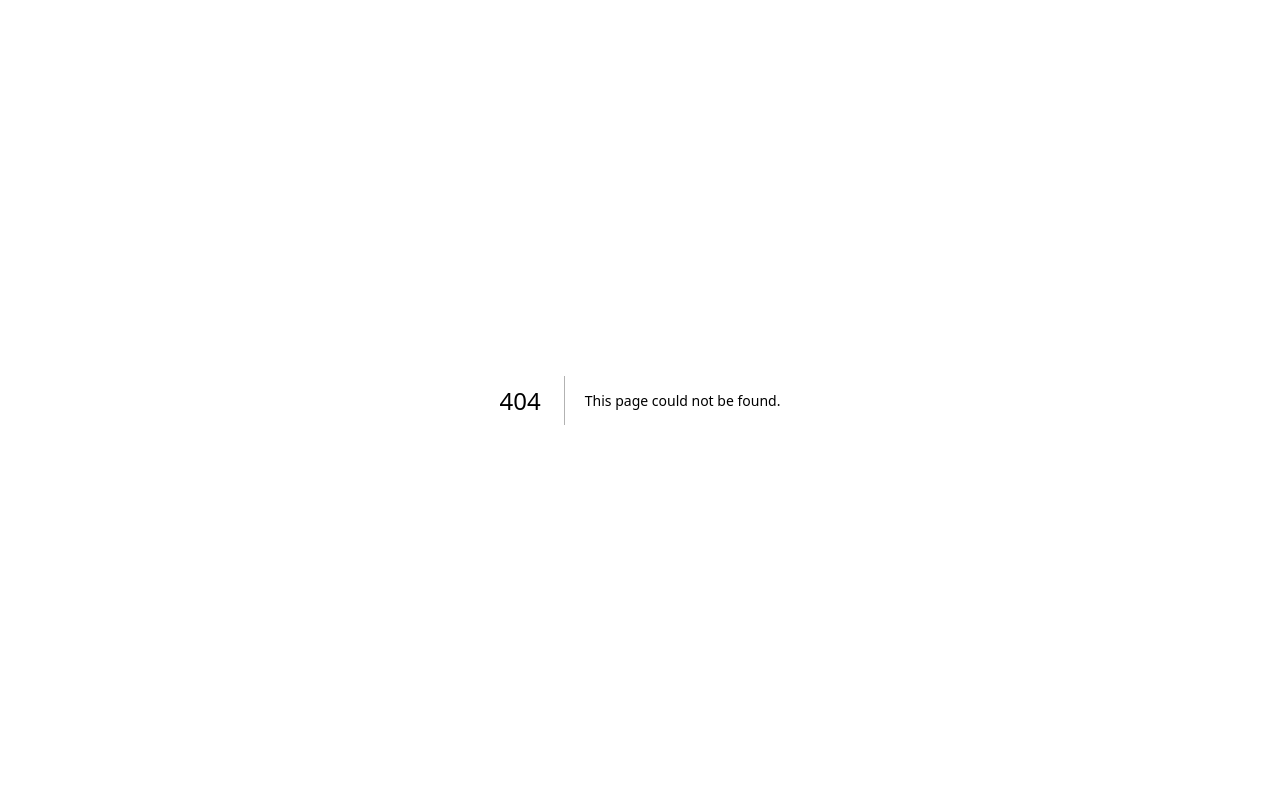
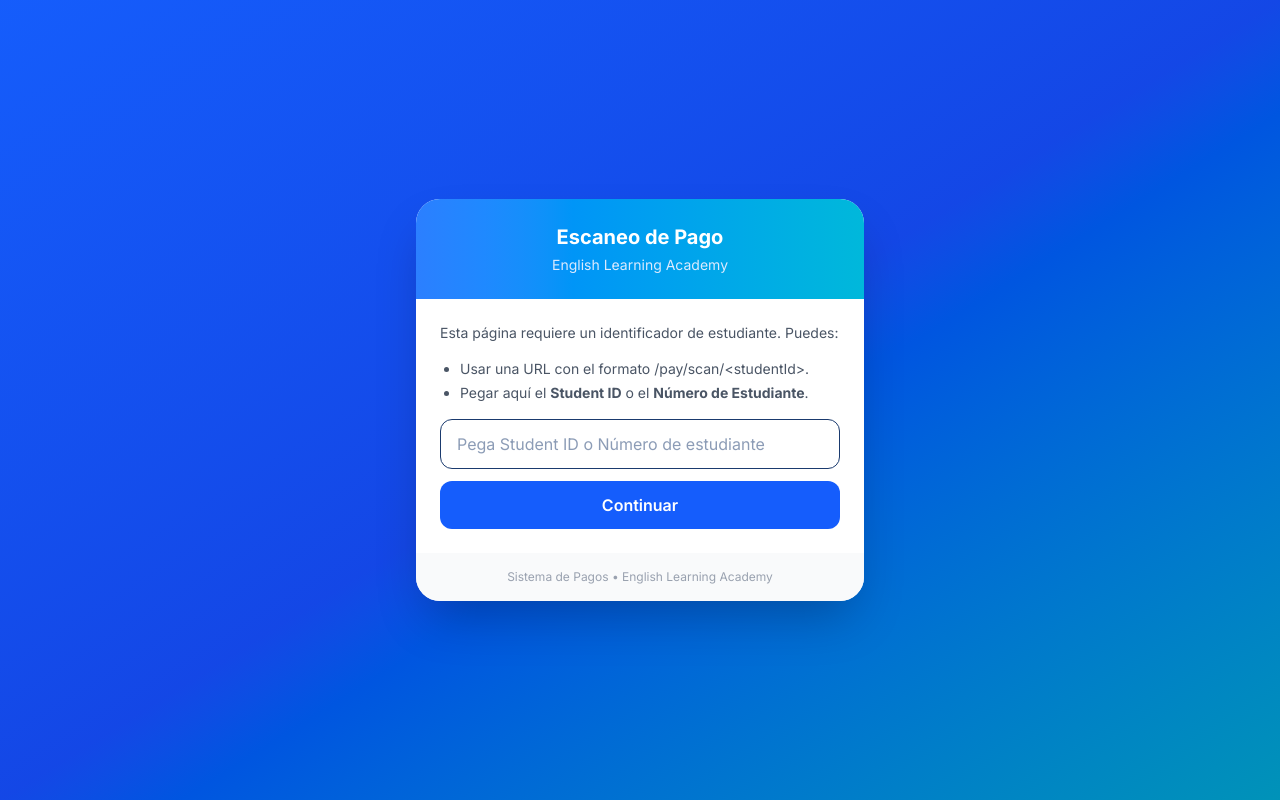
Before and after one commit to Aaron0305/ingles_frontend, a Next.js app: page /pay/scan in a window 1280 px wide. Before the commit this address had no page. Built offline with nearby package versions, Linux system fonts and the light colour scheme.

Commit message:
pagos con qr

```diff
--- a/app/pay/scan/[studentId]/page.tsx
+++ b/app/pay/scan/[studentId]/page.tsx
@@ -61,7 +61,7 @@ export default function PayScanPage() {
             // Obtener pagos del estudiante
             const paymentsRes = await fetch(`${API_URL}/api/payments?studentId=${studentId}`);
             const paymentsData = await paymentsRes.json();
-            const payments = paymentsData.payments || [];
+            const payments = Array.isArray(paymentsData) ? paymentsData : [];
 
             // Encontrar el primer mes pendiente del año actual
             const currentYear = new Date().getFullYear();
--- /dev/null
+++ b/app/pay/scan/page.tsx
@@ -0,0 +1,112 @@
+"use client";
+
+import { useEffect, useState } from "react";
+import { useRouter, useSearchParams } from "next/navigation";
+
+const getApiUrl = () => {
+  if (typeof window !== "undefined" && window.location.hostname !== "localhost") {
+    return "https://ingles-backend.vercel.app";
+  }
+  return "http://localhost:3001";
+};
+
+export default function PayScanLanding() {
+  const router = useRouter();
+  const searchParams = useSearchParams();
+  const [input, setInput] = useState("");
+  const [loading, setLoading] = useState(false);
+  const [error, setError] = useState<string | null>(null);
+
+  // Soporta redirección automática si viene ?id=<studentId>
+  useEffect(() => {
+    const id = searchParams.get("id");
+    if (id) {
+      router.replace(`/pay/scan/${id}`);
+    }
+  }, [searchParams, router]);
+
+  const goWithId = (id: string) => {
+    if (!id) return;
+    router.push(`/pay/scan/${id}`);
+  };
+
+  const onSubmit = async (e: React.FormEvent) => {
+    e.preventDefault();
+    setError(null);
+
+    const raw = input.trim();
+    if (!raw) return;
+
+    // Si parece un UUID, navega directo
+    const uuidRegex = /^[0-9a-f]{8}-[0-9a-f]{4}-[1-5][0-9a-f]{3}-[89ab][0-9a-f]{3}-[0-9a-f]{12}$/i;
+    if (uuidRegex.test(raw)) {
+      return goWithId(raw);
+    }
+
+    // Si es número de estudiante, busca en la API y navega con el id
+    try {
+      setLoading(true);
+      const API_URL = getApiUrl();
+      const res = await fetch(`${API_URL}/api/students`);
+      const students = await res.json();
+      const found = Array.isArray(students)
+        ? students.find((s: any) => String(s.studentNumber) === raw)
+        : null;
+      if (!found) {
+        setError("No encontré un estudiante con ese ID o número.");
+      } else {
+        goWithId(found.id);
+      }
+    } catch (err) {
+      setError("Error consultando estudiantes. Intenta de nuevo.");
+    } finally {
+      setLoading(false);
+    }
+  };
+
+  return (
+    <div className="min-h-screen bg-gradient-to-br from-blue-600 via-blue-700 to-cyan-600 flex items-center justify-center p-4">
+      <div className="bg-white rounded-3xl shadow-2xl max-w-md w-full overflow-hidden">
+        <div className="bg-gradient-to-r from-blue-500 to-cyan-500 p-6 text-white text-center">
+          <h1 className="text-xl font-bold">Escaneo de Pago</h1>
+          <p className="text-blue-100 text-sm mt-1">English Learning Academy</p>
+        </div>
+        <div className="p-6 space-y-4">
+          <p className="text-sm text-gray-600">
+            Esta página requiere un identificador de estudiante. Puedes:
+          </p>
+          <ul className="list-disc pl-5 text-sm text-gray-600 space-y-1">
+            <li>Usar una URL con el formato <span className="font-mono">/pay/scan/&lt;studentId&gt;</span>.</li>
+            <li>Pegar aquí el <b>Student ID</b> o el <b>Número de Estudiante</b>.</li>
+          </ul>
+
+          <form onSubmit={onSubmit} className="space-y-3">
+            <input
+              value={input}
+              onChange={(e) => setInput(e.target.value)}
+              placeholder="Pega Student ID o Número de estudiante"
+              className="w-full border rounded-xl px-4 py-3 focus:outline-none focus:ring-2 focus:ring-blue-500"
+            />
+            <button
+              type="submit"
+              disabled={loading}
+              className="w-full px-4 py-3 bg-blue-600 hover:bg-blue-700 text-white font-semibold rounded-xl transition-colors disabled:opacity-60"
+            >
+              {loading ? "Buscando…" : "Continuar"}
+            </button>
+          </form>
+
+          {error && (
+            <div className="text-sm text-red-600 bg-red-50 border border-red-200 rounded-xl p-3">
+              {error}
+            </div>
+          )}
+        </div>
+
+        <div className="bg-gray-50 px-6 py-4 text-center">
+          <p className="text-xs text-gray-400">Sistema de Pagos • English Learning Academy</p>
+        </div>
+      </div>
+    </div>
+  );
+}
```
